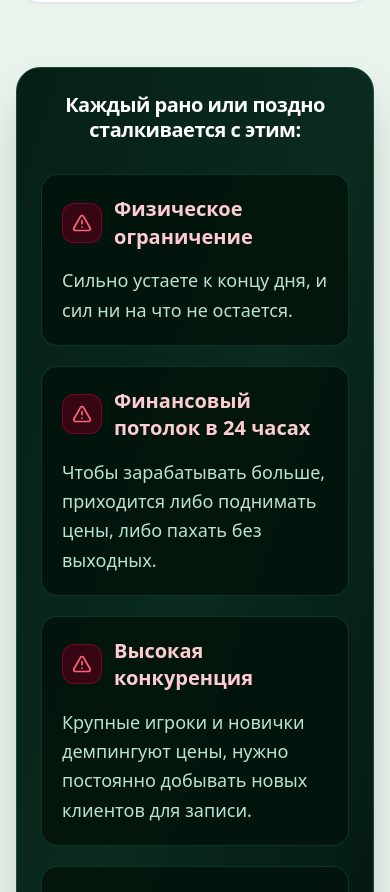
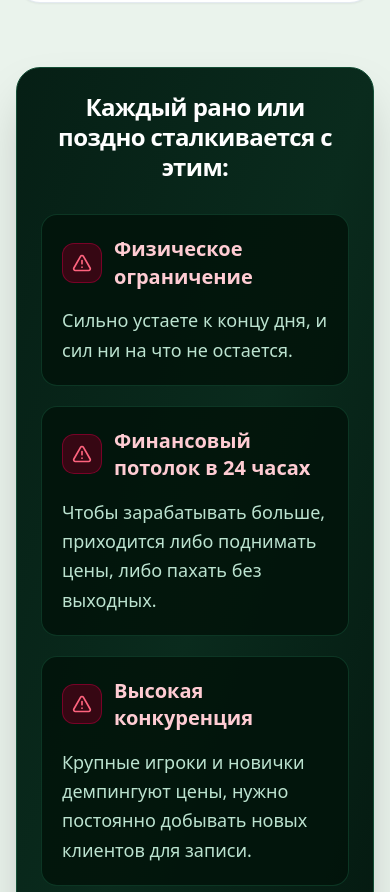
Before and after one commit to yanvoronkov/olylife, a React (Vite) app: page / in a window 390 px wide. Shown: the part 2069-2961 px from the top of the page. Built offline with nearby package versions, Linux system fonts and the light colour scheme; no server answers.

Commit message:
style: set pain points section title to 24px on mobile

```diff
--- a/src/components/TargetAudienceSection.tsx
+++ b/src/components/TargetAudienceSection.tsx
@@ -73,7 +73,7 @@ export const TargetAudienceSection: React.FC<TargetAudienceSectionProps> = ({
         <div className="bg-gradient-to-br from-[#061F15] via-[#0A2B1D] to-[#04160E] rounded-3xl p-6 sm:p-10 lg:p-12 border border-[#134E35] shadow-2xl text-white relative overflow-hidden">
 
           <div className="mb-8 text-center md:text-left">
-            <h3 className="text-xl sm:text-3xl lg:text-[45px] font-extrabold text-white tracking-tight leading-tight">
+            <h3 className="text-[24px] sm:text-3xl lg:text-[45px] font-extrabold text-white tracking-tight leading-tight">
               Каждый рано или поздно сталкивается с этим:
             </h3>
           </div>
```
